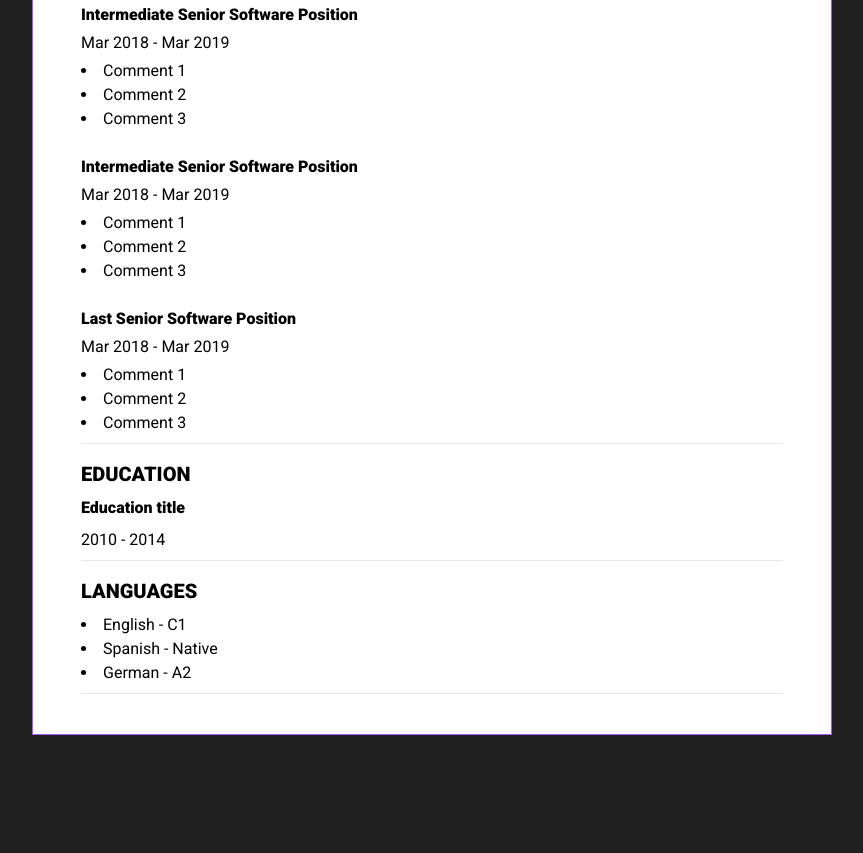
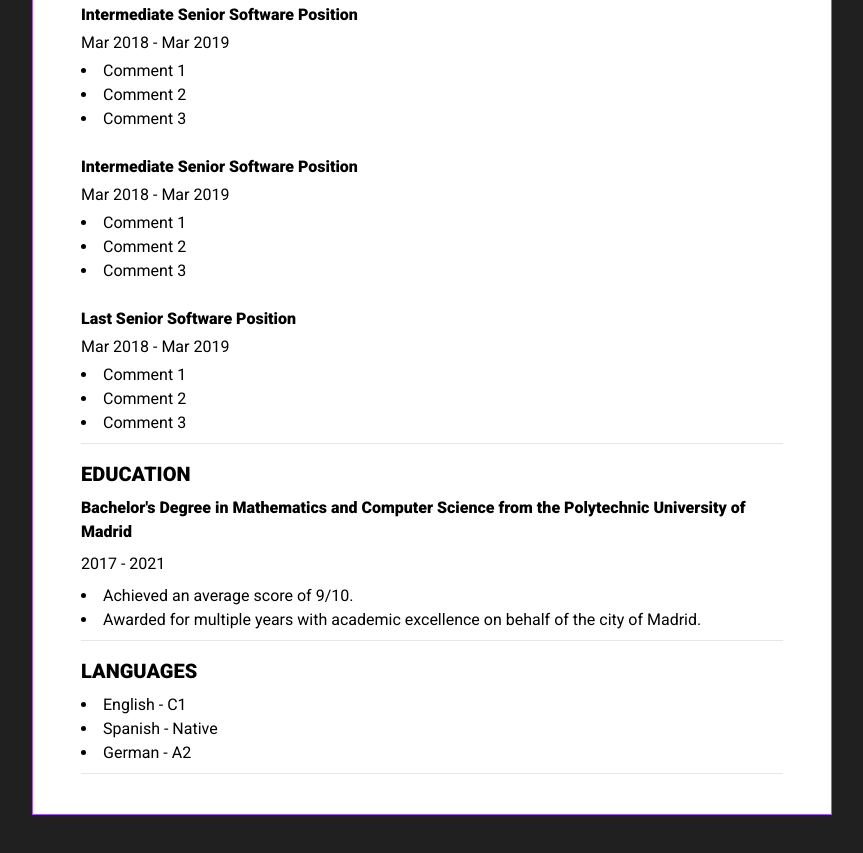
Before and after one commit to juliocastrodev/website, an Astro site: page / in a window 1280 px wide. Shown: the part 914-1767 px from the top of the page, without its empty margins (208-1071 px from the left). Before the commit the page ends 1729 px from the top, so only its background shows below. Built offline with nearby package versions, Linux system fonts and the light colour scheme; Astro itself is replaced by a stand-in of ours.

Commit message:
move education to its own component

```diff
--- /dev/null
+++ b/src/components/cv/Education.astro
@@ -0,0 +1,41 @@
+---
+interface Props {
+  show?: Array<{
+    title: string;
+    fromYear: string;
+    toYear: string;
+    remarks?: string[];
+  }>;
+  classes?: string;
+}
+
+const { show = [], classes = "" } = Astro.props;
+---
+
+<div class={"flex flex-col gap-2 " + classes}>
+  <h2 class="text-xl font-extrabold">EDUCATION</h2>
+
+  {
+    show.length > 0 && (
+      <div class="flex flex-col gap-6">
+        {show.map(({ title, fromYear, toYear, remarks = [] }) => (
+          <div class="flex flex-col gap-2">
+            <h3 class="font-bold">{title}</h3>
+            <p>
+              {fromYear} - {toYear}
+            </p>
+            {remarks.length > 0 && (
+              <ul class="list-inside list-disc">
+                {remarks.map((remark) => (
+                  <li>{remark}</li>
+                ))}
+              </ul>
+            )}
+          </div>
+        ))}
+      </div>
+    )
+  }
+
+  <hr />
+</div>
--- a/src/components/cv/Languages.astro
+++ b/src/components/cv/Languages.astro
@@ -1,8 +1,9 @@
 ---
+type KnownLanguage = "English" | "Spanish" | "German";
 type LanguageLevel = "A1" | "A2" | "B1" | "B2" | "C1" | "C2" | "Native";
 
 interface Props {
-  show?: Array<{ lang: string; level: LanguageLevel }>;
+  show?: Array<{ lang: KnownLanguage; level: LanguageLevel }>;
   classes?: string;
 }
 
@@ -11,14 +12,16 @@ const { show = [], classes = "" } = Astro.props;
 
 <div class={"flex flex-col gap-2 " + classes}>
   <h2 class="text-xl font-extrabold">LANGUAGES</h2>
-  <ul class="list-inside list-disc">
-    {
-      show.map(({ lang, level }) => (
-        <li>
-          {lang} - {level}
-        </li>
-      ))
-    }
-  </ul>
+  {
+    show.length > 0 && (
+      <ul class="list-inside list-disc">
+        {show.map(({ lang, level }) => (
+          <li>
+            {lang} - {level}
+          </li>
+        ))}
+      </ul>
+    )
+  }
   <hr />
 </div>
--- a/src/pages/index.astro
+++ b/src/pages/index.astro
@@ -2,6 +2,7 @@
 import PageLayout from "../layouts/PageLayout.astro";
 import Printable from "../components/Printable.astro";
 import Languages from "../components/cv/Languages.astro";
+import Education from "../components/cv/Education.astro";
 ---
 
 <PageLayout
@@ -100,12 +101,21 @@ import Languages from "../components/cv/Languages.astro";
       <hr class="mt-2" />
     </div>
 
-    <div class="mt-4 flex flex-col gap-2">
-      <h2 class="text-xl font-extrabold">EDUCATION</h2>
-      <h3 class="font-bold">Education title</h3>
-      <p>2010 - 2014</p>
-      <hr />
-    </div>
+    <Education
+      classes="mt-4"
+      show={[
+        {
+          title:
+            "Bachelor's Degree in Mathematics and Computer Science from the Polytechnic University of Madrid",
+          fromYear: "2017",
+          toYear: "2021",
+          remarks: [
+            "Achieved an average score of 9/10.",
+            "Awarded for multiple years with academic excellence on behalf of the city of Madrid.",
+          ],
+        },
+      ]}
+    />
 
     <Languages
       classes="mt-4"
```
